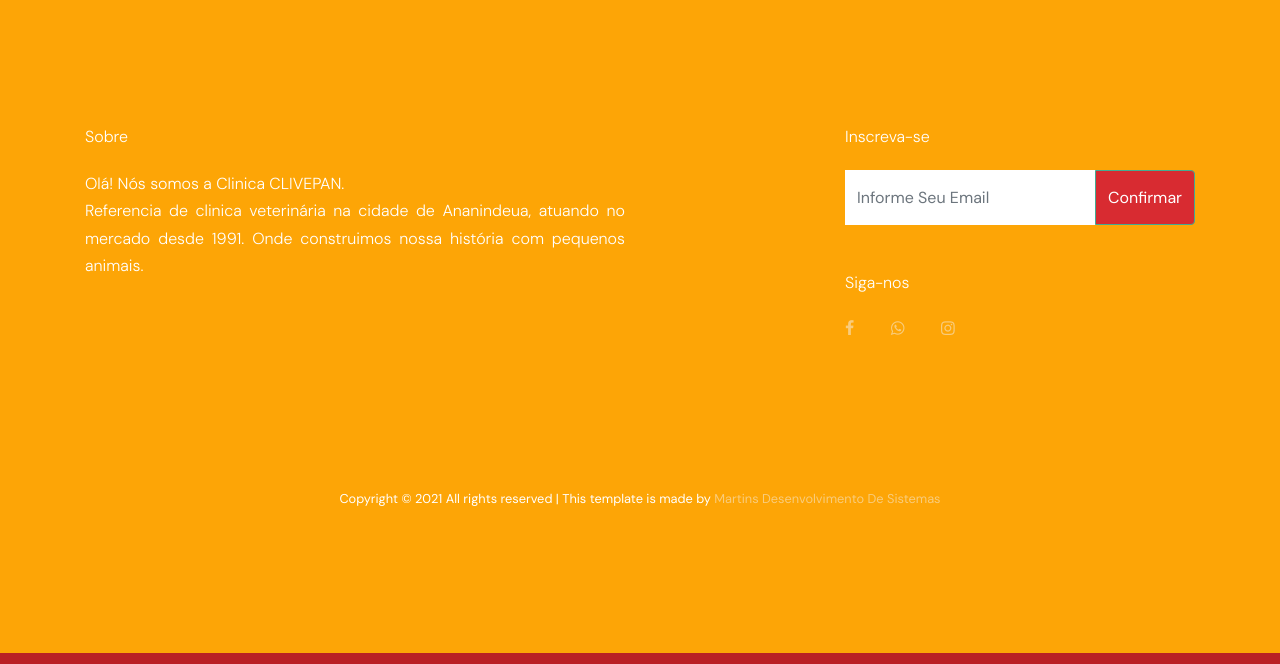
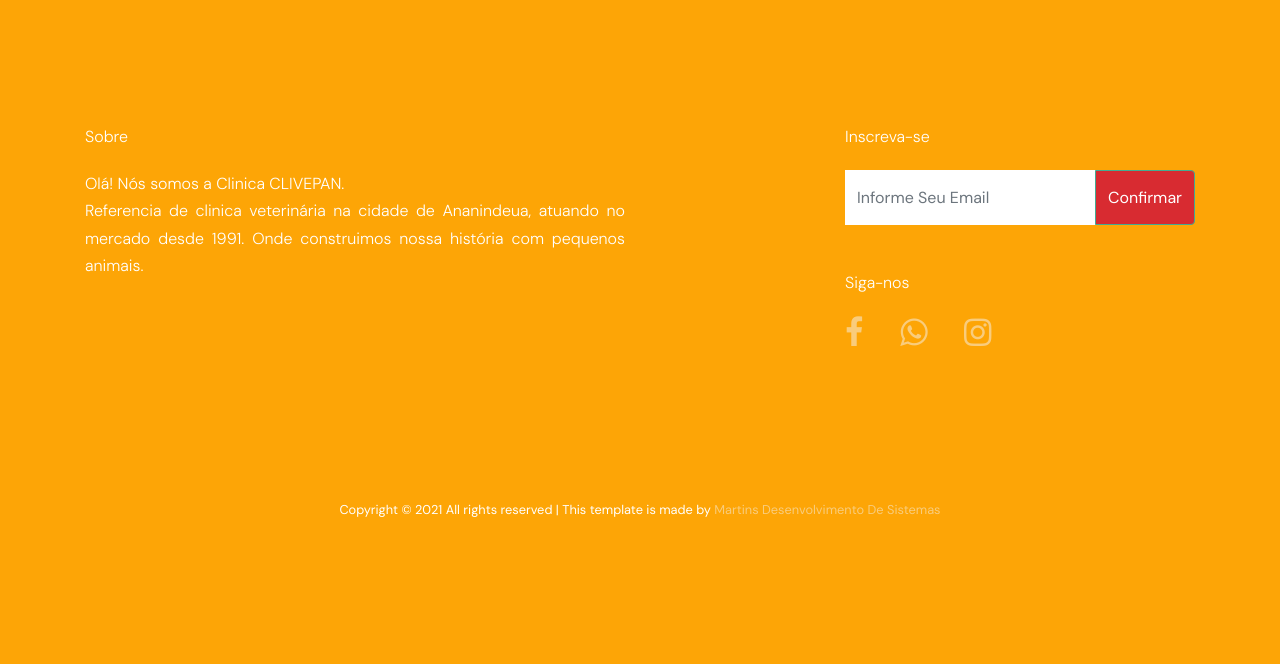
Before and after one commit to brunodeveloperj/arq_urb, a PHP site: page / in a window 1280 px wide. Shown: the part 4330-4994 px from the top of the page. Run offline with PHP 8.4, Linux system fonts and the light colour scheme; some web fonts are replaced.

Commit message:
clivepan-04

```diff
--- a/css/style.css
+++ b/css/style.css
@@ -1700,3 +1700,7 @@ h1, h2, h3, h4, h5,
     position: relative;
     z-index: 1;
     max-width: 80px; }
+
+.icon-size{
+  font-size: 2rem !important;
+}
--- a/index.html
+++ b/index.html
@@ -478,12 +478,12 @@
 
 
             <h2 class="footer-heading mb-4">Siga-nos</h2>
-            <a title="Facebook" href="https://www.facebook.com/clivepanananindeua" class="smoothscroll pl-0 pr-3"
+            <a title="Facebook" href="https://www.facebook.com/clivepanananindeua" class="smoothscroll icon-size pl-0 pr-3"
               target="_blank"><span class="icon-facebook"></span></a>
             <a title="Whatsapp"
               href="https://api.whatsapp.com/send?phone=5591982526537&text=Olá, tudo bem? Visualizei seus serviços no site e gostaria de obter mais informações.😉"
-              class="pl-3 pr-3" target="_blank"><span class="icon-whatsapp"></span></a>
-            <a title="Instagram" href="https://www.instagram.com/clivepanclinicaveterinaria/" class="pl-3 pr-3"
+              class="smoothscroll icon-size pl-3 pr-3" target="_blank"><span class="icon-whatsapp"></span></a>
+            <a title="Instagram" href="https://www.instagram.com/clivepanclinicaveterinaria/" class="smoothscroll icon-size pl-3 pr-3"
               target="_blank"><span class="icon-instagram"></span></a>
             <!-- <a title="Linkedin" href="#" class="pl-3 pr-3" target="_blank"><span class="icon-linkedin"></span></a> -->
             </form>
```
